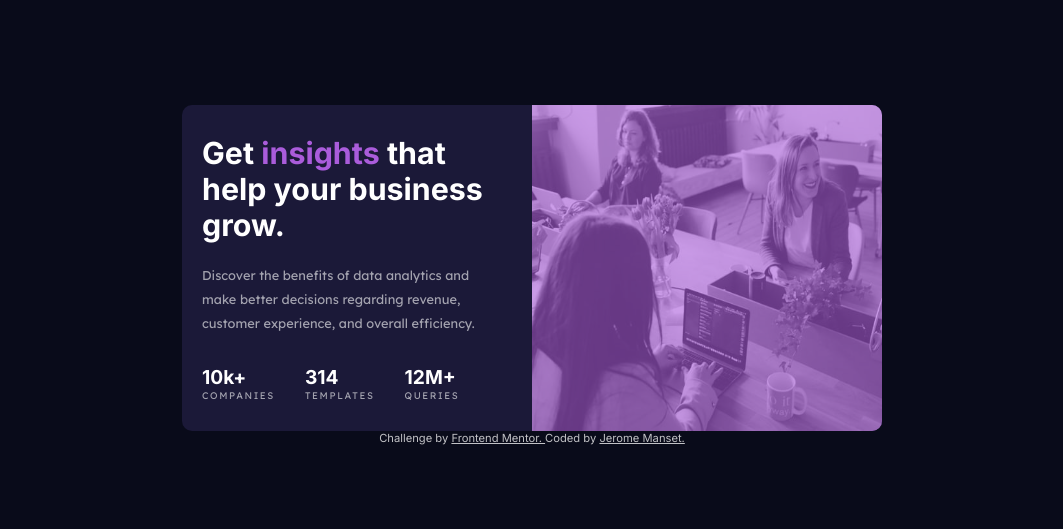
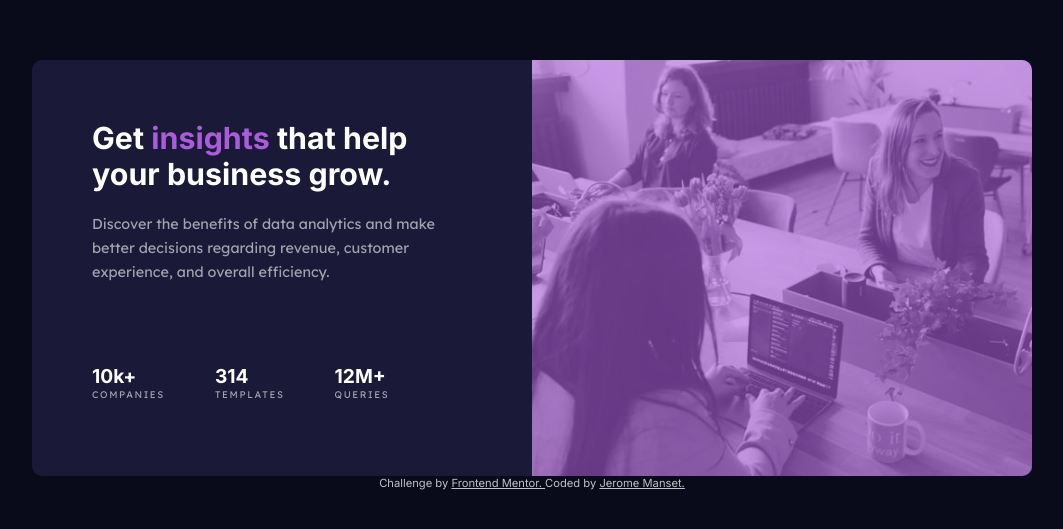
Before and after one commit to kujerocoding/stats-preview-card-component, a plain HTML site: page index.html in a window 1280 px wide. Shown: the part 125-654 px from the top of the page, without its empty margins (108-1171 px from the left). Drawn offline with Linux system fonts and the light colour scheme.

Commit message:
Add media queries for minimum 1024px

```diff
--- a/style.css
+++ b/style.css
@@ -156,3 +156,30 @@ body {
     }
 
 }
+
+@media screen and (min-width: 1024px) {
+    .main__container {
+        width: 1000px;
+    }
+
+    .main__text-container {
+        padding: 60px;
+    }
+
+    .text__primary {
+        padding: 0;
+    }
+
+    .text__info {
+        font-size: .9rem;
+    }
+
+    .text__stats-info {
+        padding-bottom: 0;
+    }
+
+    .text__all-stats-container {
+        padding-top: 50px;
+        gap: 50px;
+    }
+}
```
